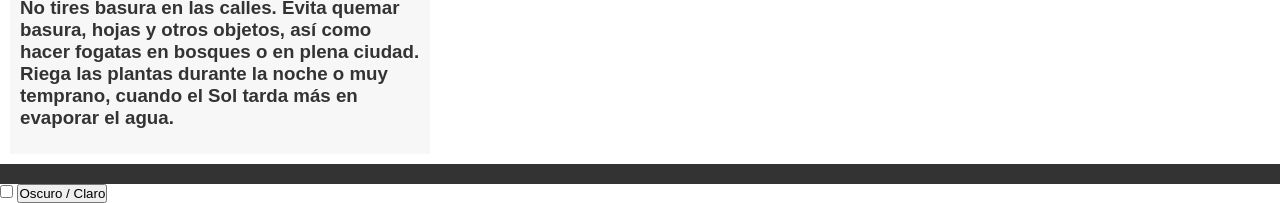
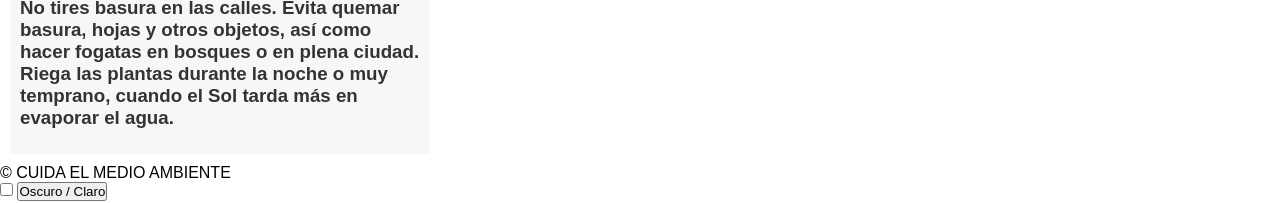
Before and after one commit to LVDances/cambioweb, a plain HTML site: page index.html in a window 1280 px wide. Shown: the part 1976-2179 px from the top of the page. Drawn offline with Linux system fonts and the light colour scheme.

Commit message:
index.html

```diff
--- a/index.html
+++ b/index.html
@@ -215,16 +215,8 @@ function cambiarModo() {
 
     </main>
 
-    <footer class="footer">
-      <div class="footer-content">
-        <!-- Otros contenidos del footer -->
-        <div class="map-container">
-          <!-- Reemplaza 'src' con la URL de tu ubicación en Google Maps -->
-
-
-        </div>
-      </div>
-
+    <footer>
+        <p>&copy; CUIDA EL MEDIO AMBIENTE</p>
     </footer>
     <label class="switch">
       <input type="checkbox" id="input">
```
